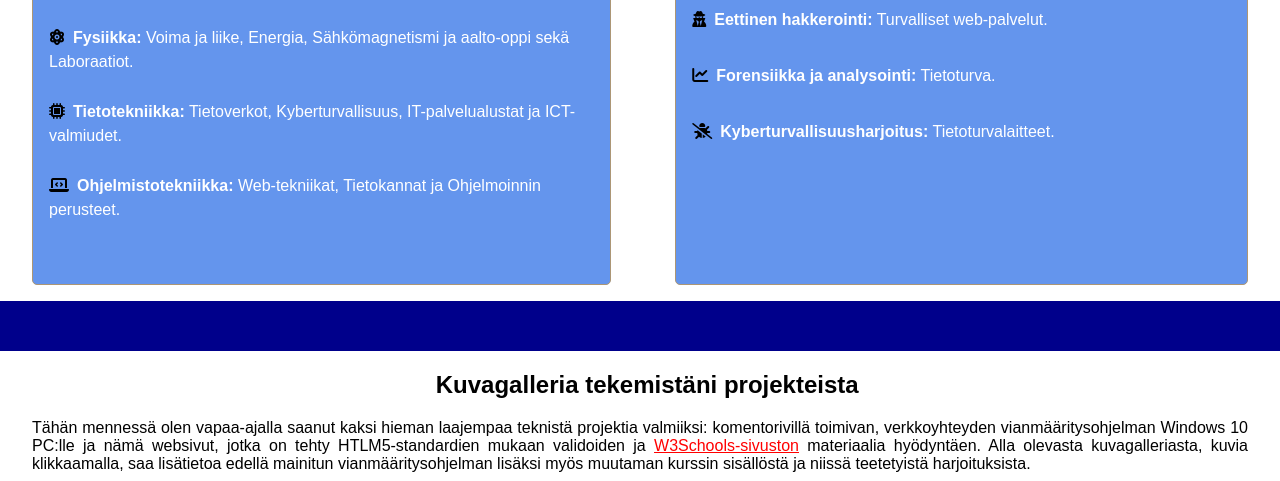
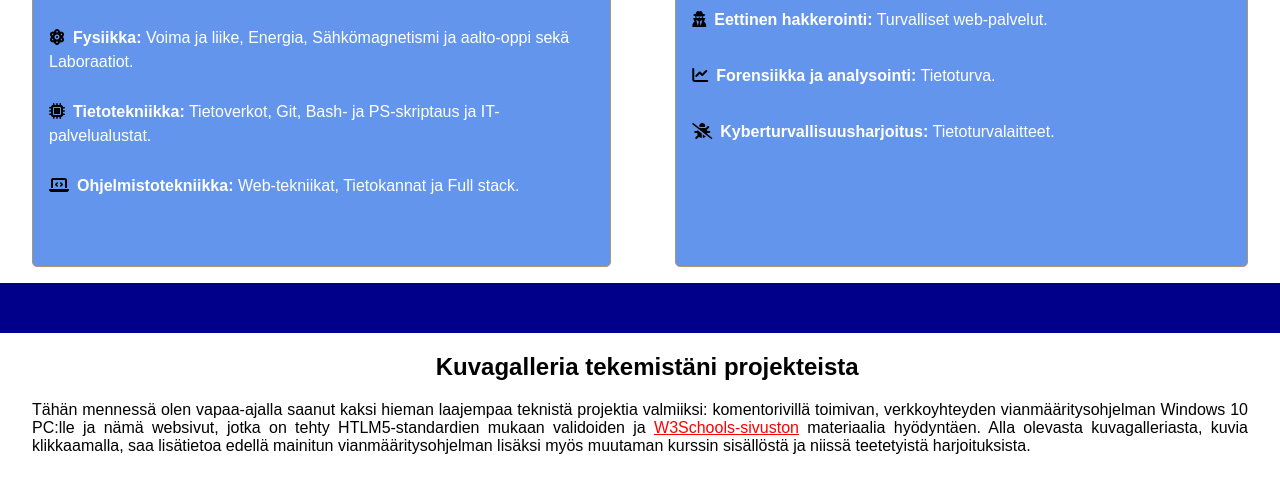
Before and after one commit to HeikkiGithub/heikkigithub.github.io, a plain HTML site: page tietoja_minusta_sivu.html in a window 1280 px wide. Shown: the part 3294-3775 px from the top of the page. Drawn offline with Linux system fonts and the light colour scheme.

Commit message:
Update tietoja_minusta_sivu.html

```diff
--- a/tietoja_minusta_sivu.html
+++ b/tietoja_minusta_sivu.html
@@ -185,8 +185,8 @@ Alla on listattuna koulutuksessa suorittamiani kursseja.</p>
 			<li><i class="fa-solid fa-calculator"></i><b>Matematiikka:</b> Yhtälöt, Funktiot, Derivaatta ja integraali sekä Diskreetti matematiikka.</li>
 			<li><i class="fa-solid fa-square-root-variable"></i><b>Sovellettu matematiikka:</b> Optimointi ja verkkomallit.</li>
 			<li><i class="fa-solid fa-atom"></i><b>Fysiikka:</b> Voima ja liike, Energia, Sähkömagnetismi ja aalto-oppi sekä Laboraatiot.</li>
-			<li><i class="fa-solid fa-microchip"></i><b>Tietotekniikka:</b> Tietoverkot, Kyberturvallisuus, IT-palvelualustat ja ICT-valmiudet.</li>
-			<li><i class="fa-solid fa-laptop-code"></i><b>Ohjelmistotekniikka: </b> Web-tekniikat, Tietokannat ja Ohjelmoinnin perusteet.</li>
+			<li><i class="fa-solid fa-microchip"></i><b>Tietotekniikka:</b> Tietoverkot, Git, Bash- ja PS-skriptaus ja IT-palvelualustat.</li>
+			<li><i class="fa-solid fa-laptop-code"></i><b>Ohjelmistotekniikka: </b> Web-tekniikat, Tietokannat ja Full stack.</li>
 		</ul>
 	</section>
 
@@ -231,6 +231,7 @@ Alla olevasta kuvagalleriasta, kuvia klikkaamalla, saa lisätietoa edellä maini
 
 <section class="linkit_portfolio">	<!-- linkit projekteihin -->
 	<ul>
+		<li><i class="fa-solid fa-link" style="color: yellow;"></i><a href="https://github.com/HeikkiGithub/hangman" target="_blank" title="GitHub-repo: Hirsipuu-peli">GitHub-repo: Hirsipuu-peli full stack toteutuksena</a></li>
 		<li><i class="fa-solid fa-link" style="color: yellow;"></i><a href="https://github.com/HeikkiGithub/Troubleshooting-Win10-network" target="_blank" title="GitHub-repo: Verkkoyhteyden vianmääritysohjelma Windows 10 PC:lle">GitHub-repo: Verkkoyhteyden vianmääritysohjelma Windows 10 PC:lle</a></li>
 	</ul>
 </section>
```
